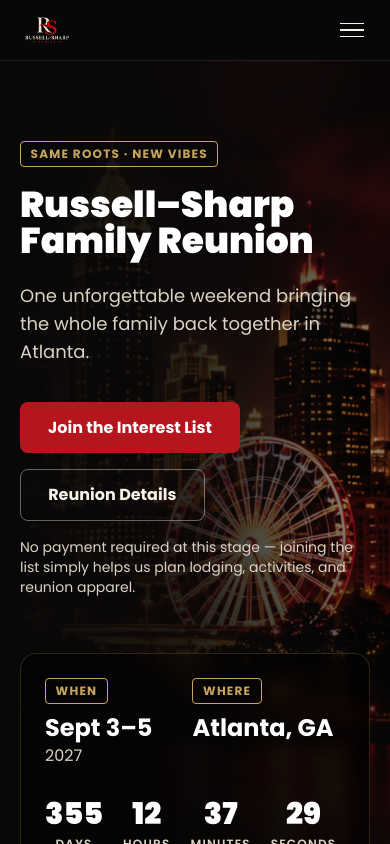
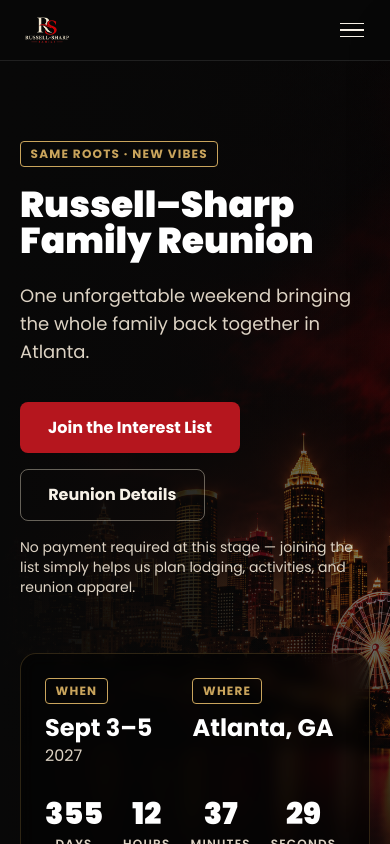
Before and after one commit to monica853/russell-sharp-reunion, a Next.js app: page / in a window 390 px wide. Shown: the top 844 px of the page. Built offline with nearby package versions, Linux system fonts and the light colour scheme.

Commit message:
Add logo, favicon, and sharing image

```diff
--- a/src/app/page.tsx
+++ b/src/app/page.tsx
@@ -59,7 +59,7 @@ export default function Home() {
   return (
     <div>
       {/* Hero — Atlanta skyline stays fixed behind the content as it scrolls */}
-      <section className="relative min-h-[85vh] sm:min-h-screen bg-[url('/images/atlanta-skyline.png')] bg-cover bg-right sm:bg-center bg-fixed flex flex-col justify-center overflow-hidden">
+      <section className="relative min-h-[85vh] sm:min-h-screen bg-[url('/images/atlanta-skyline-mobile.png')] sm:bg-[url('/images/atlanta-skyline.png')] bg-cover bg-center bg-fixed flex flex-col justify-center overflow-hidden">
         <div className="absolute inset-0 bg-gradient-to-r from-[var(--ink)] via-[var(--ink)]/85 to-[var(--ink)]/40" />
         <div className="absolute inset-0 bg-gradient-to-t from-[var(--ink)] via-transparent to-[var(--ink)]/30" />
 
```
Also changed, not shown: public/images/atlanta-skyline-mobile.png (added), public/images/og-image.png.
